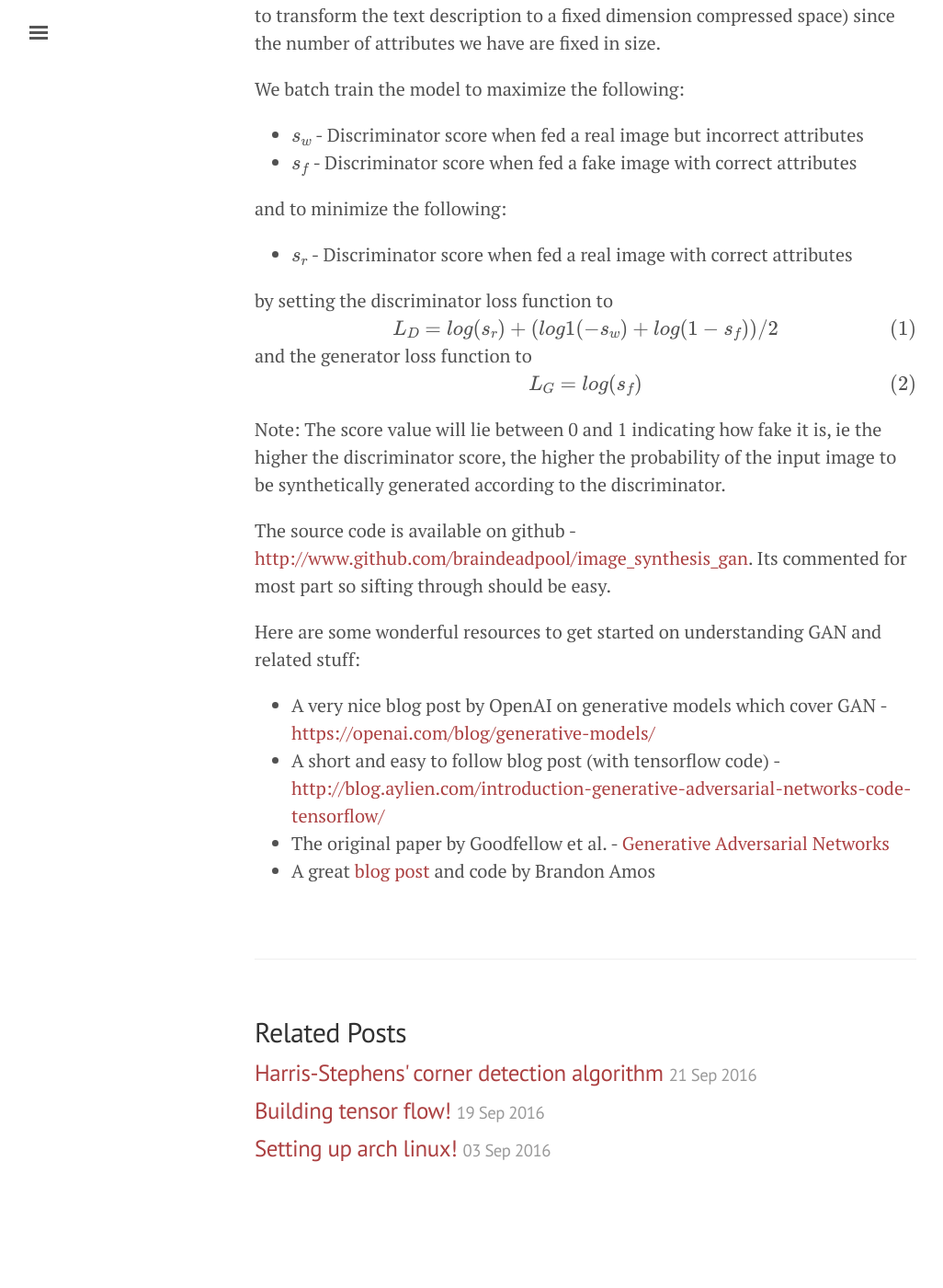
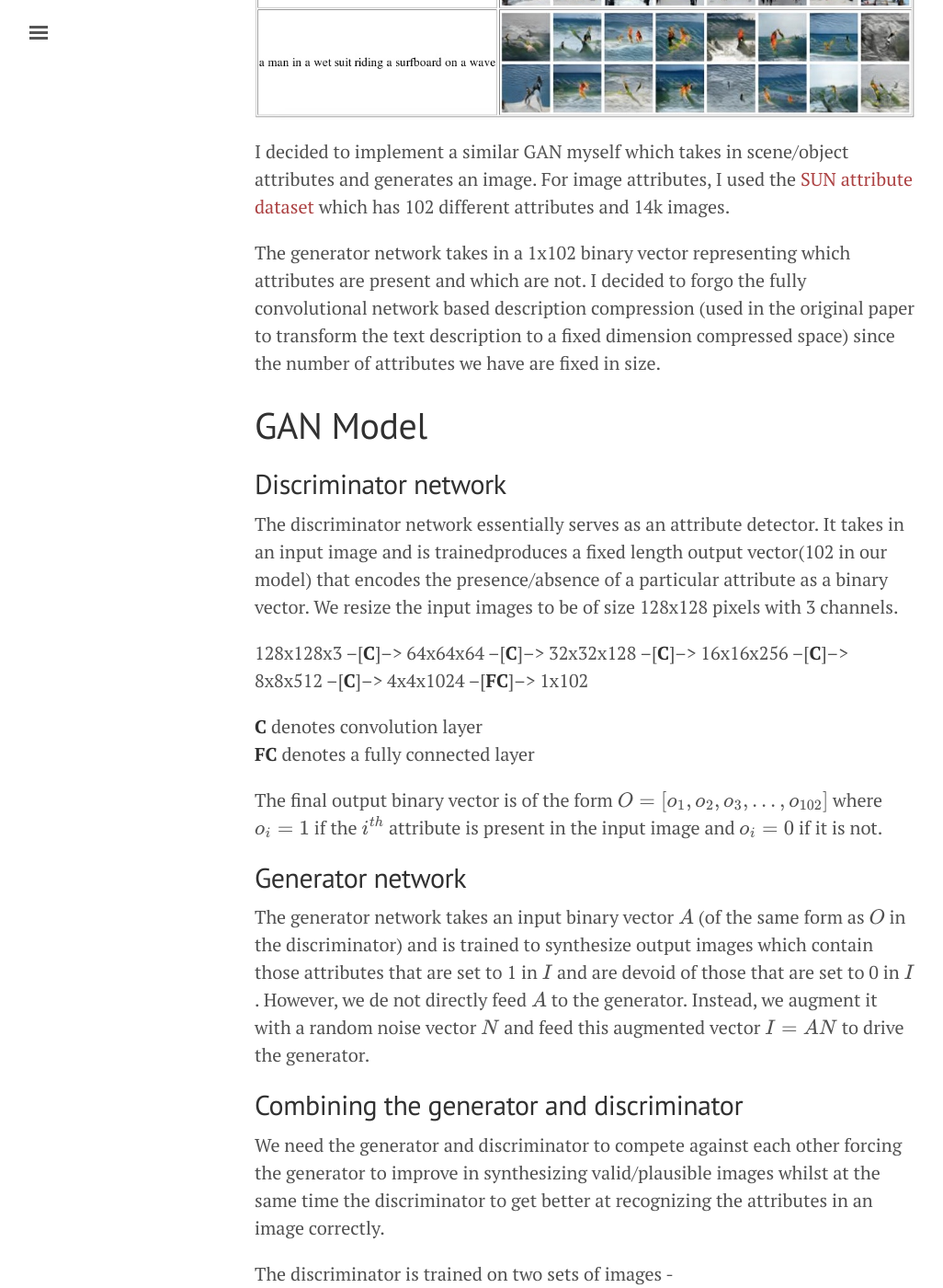
Before and after one commit to braindeadpool/braindeadpool.github.io_old, a Jekyll site: the page built from _posts/2016-12-19-image-synthesis-gan.md, in a window 1280 px wide and 1400 px high, scrolled down 820 px. Shown: the whole window at 92% size, without its empty margins (3-1029 px from the left). Built offline with Jekyll 4.4.1, drawn with Linux system fonts in a browser that asks for light colours; formulas are drawn with MathJax 3; before the commit the page ends 2145 px from its top, so only the background shows below that; some of the changed text lies outside the part shown.

Commit message:
updated image_synthesis_gan

```diff
--- a/_posts/2016-12-19-image-synthesis-gan.md
+++ b/_posts/2016-12-19-image-synthesis-gan.md
@@ -13,29 +13,62 @@ I decided to implement a similar GAN myself which takes in scene/object attribut
 
 The generator network takes in a 1x102 binary vector representing which attributes are present and which are not. I decided to forgo the fully convolutional network based description compression (used in the original paper to transform the text description to a fixed dimension compressed space) since the number of attributes we have are fixed in size.
 
-We batch train the model to maximize the following:
+GAN Model
+=========
 
-* $$ s_w $$ - Discriminator score when fed a real image but incorrect attributes
-* $$ s_f $$ - Discriminator score when fed a fake image with correct attributes
+Discriminator network
+---------------------
 
-and to minimize the following:
+The discriminator network essentially serves as an attribute detector. It takes in an input image and is trainedproduces a fixed length output vector(102 in our model) that encodes the presence/absence of a particular attribute as a binary vector. We resize the input images to be of size 128x128 pixels with 3 channels.
 
-* $$ s_r $$ - Discriminator score when fed a real image with correct attributes
+128x128x3 --[**C**]--> 64x64x64 --[**C**]--> 32x32x128 --[**C**]--> 16x16x256 --[**C**]--> 8x8x512 --[**C**]--> 4x4x1024 --[**FC**]--> 1x102
 
-by setting the discriminator loss function to
-$$
-\begin{equation}
-	L_D = log(s_r) + (log1(-s_w) + log(1-s_f))/2  \tag{1}
-\end{equation}
-$$
-and the generator loss function to
-$$
-\begin{equation}
-	L_G = log(s_f) \tag{2}
-\end{equation}
-$$
+**C** denotes convolution layer
+**FC** denotes a fully connected layer
 
-Note: The score value will lie between 0 and 1 indicating how fake it is, ie the higher the discriminator score, the higher the probability of the input image to be synthetically generated according to the discriminator.
+The final output binary vector is of the form $$O = [o_1, o_2, o_3, ..., o_{102}]$$ where $$o_i = 1 $$ if the $$i^{th}$$ attribute is present in the input image and $$o_i = 0$$ if it is not.
+
+
+Generator network
+-----------------
+The generator network takes an input binary vector $$A$$ (of the same form as $$O$$ in the discriminator) and is trained to synthesize output images which contain those attributes that are set to 1 in $$I$$ and are devoid of those that are set to 0 in $$I$$. However, we de not directly feed $$A$$ to the generator. Instead, we augment it with a random noise vector $$N$$ and feed this augmented vector $$I = AN$$ to drive the generator.
+
+
+
+Combining the generator and discriminator
+-----------------------------------------
+We need the generator and discriminator to compete against each other forcing the generator to improve in synthesizing valid/plausible images whilst at the same time the discriminator to get better at recognizing the attributes in an image correctly.
+
+The discriminator is trained on two sets of images -
+* actual ground truth images from the dataset (SUN attributes dataset)
+* images generated by the generator
+
+Before describing the networks further, let us define some terms:
+* Discriminator accuracy $$S_D$$- a score lying in [-1, 1] range which indicates how accurately the discriminator detects the attributes present in the image.
+Let $$O^{\ast}$$ be the correct attribute label vector for an input image and $$O$$ be the disciriminator predicted attribute vector. We compute the discriminator accuracy as
+
+$$ S_D = \frac{\sum_{i=1}^{102} 2 (o_i \equiv o^{\ast}_i) - 1}{102} $$
+
+Thus for each attribute correctly predicted we add $$\frac{+1}{102}$$ to the score and for each incorrectly predicted we add $$\frac{-1}{102}$$ to the score.
+
+* Generator accuracy $$S_G$$ - a score lying in [-1, 1] range which indicates how good is the synthesized image according to the discriminator. Let $$A$$ be the input attribute vector to the generator and let $$O$$ be the discriminator ouput when it is fed the output from the generator. Then
+
+$$ S_G = \frac{\sum_{i=1}^{102} 2 (a_i \equiv o_i) - 1}{102} $$
+
+The idea is that as the discriminator is trained over the real images it becomes increasingly better at detecting the attributes present in an input image. As the generator output is directly fed to the discriminator, as the discriminator improves its detection accuracy, it compels the generator to improve its generation accuracy (a measure of how good is the synthesized image). To achieve this, we devise the following loss funtions:
+
+* Discriminator loss $$ = -S_D \implies $$ by minimizing this loss we maximize the discriminator accuracy.
+* Generator loss $$ = -S_G \implies $$ by minimizing this loss we maximize the generator accuracy.
+
+
+
+Training
+--------
+
+We batch train the model using ADAM optimizer.
+
+Conclusion
+----------
 
 The source code is available on github - [http://www.github.com/braindeadpool/image_synthesis_gan](http://www.github.com/braindeadpool/image_synthesis_gan). Its commented for most part so sifting through should be easy.
 
```
Also changed, not shown: public/text2image_gan1.jpg (added).
